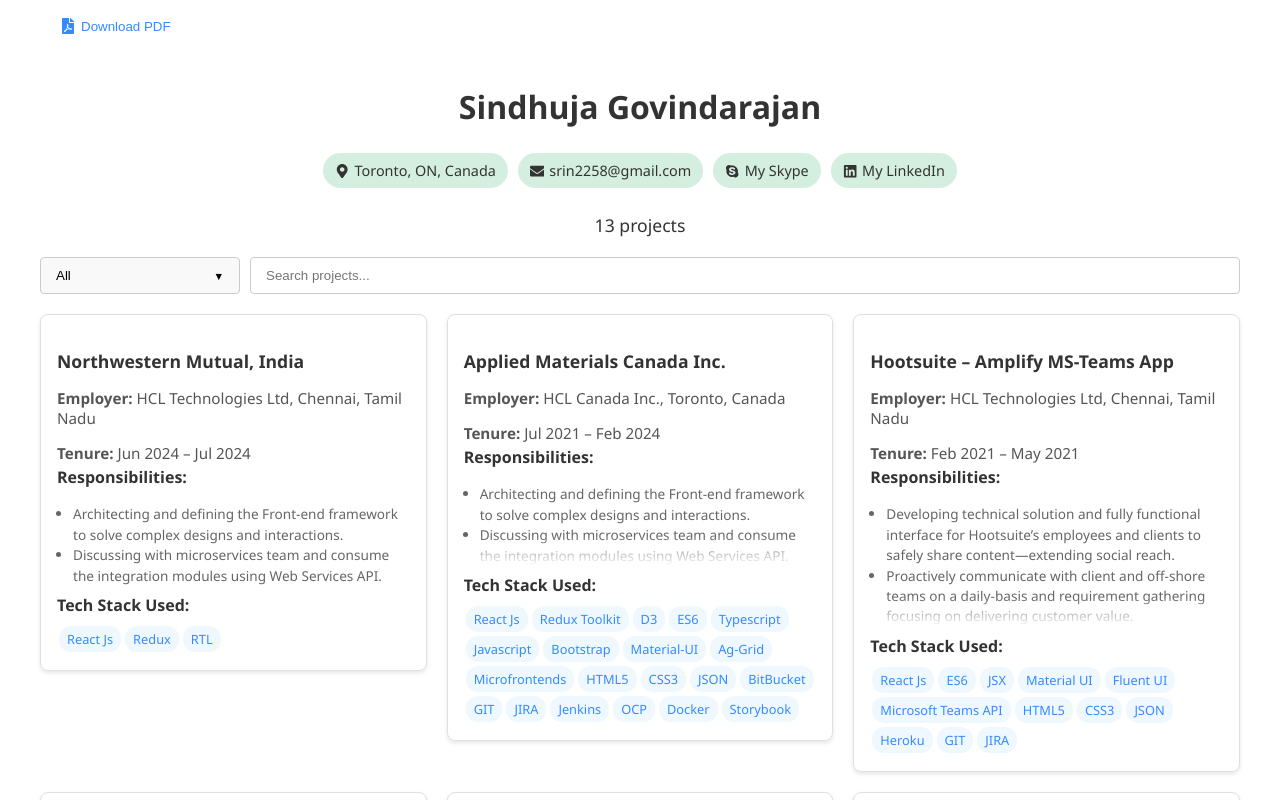
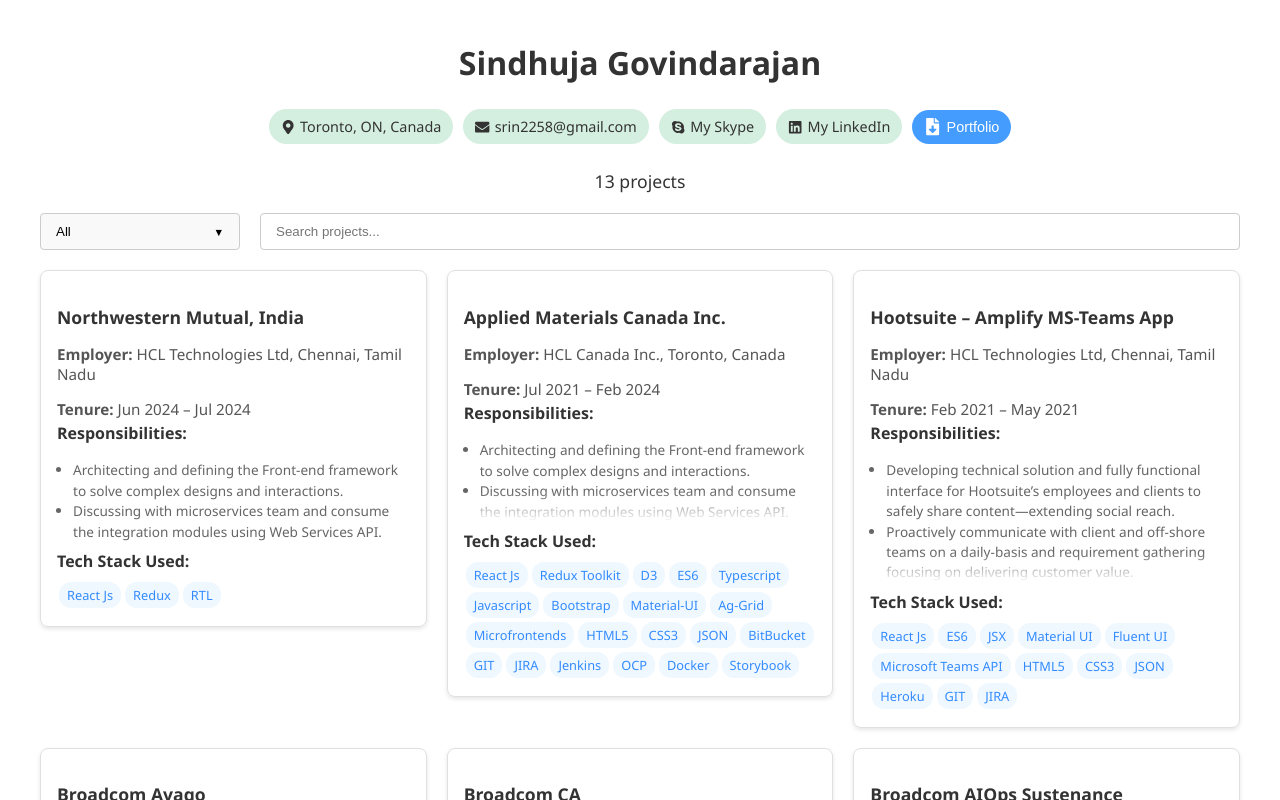
Before and after one commit to sindhujaGovindarajan/frontend-work-portfolio, a React (Create React App) app: page / in a window 1280 px wide. Shown: the top 800 px of the page. Built offline with nearby package versions, Linux system fonts and the light colour scheme.

Commit message:
update: Button Style, Placement

```diff
--- a/src/App.tsx
+++ b/src/App.tsx
@@ -9,7 +9,7 @@
 import styled from "styled-components";
 import { jsPDF } from "jspdf";
 import html2canvas from "html2canvas";
-import { FaFilePdf } from "@react-icons/all-files/fa/FaFilePdf";
+import { FaFileDownload } from "@react-icons/all-files/fa/FaFileDownload";
 import { FaMapMarkerAlt } from "@react-icons/all-files/fa/FaMapMarkerAlt";
 import { FaEnvelope } from "@react-icons/all-files/fa/FaEnvelope";
 import { FaSkype } from "@react-icons/all-files/fa/FaSkype";
@@ -413,6 +413,7 @@
   display: flex;
   align-items: center;
   margin-bottom: 20px;
+  column-gap: 10px;
 `;
 
 const SearchInput = styled.input`
@@ -571,9 +572,6 @@
       <Container>
         {" "}
         <div ref={inputRef}>
-          <Button label="Download PDF" onClick={downloadPDF}>
-            <FaFilePdf /> {/* Add the icon */}
-          </Button>
           {/* <HeaderContainer className={isSticky ? "sticky" : ""}> */}
           <HeaderContainer>
             <Header>Sindhuja Govindarajan</Header>
@@ -601,6 +599,9 @@
               <FaLinkedin />
               <span>My LinkedIn</span>
             </ContactChip>
+            <Button label="Portfolio" onClick={downloadPDF} title="Download">
+              <FaFileDownload />
+            </Button>
           </ContactContainer>
           <ProjectCount>
             {filteredProjects.length < allProjectData.length &&
--- a/src/components/Button.tsx
+++ b/src/components/Button.tsx
@@ -1,23 +1,29 @@
 import React from "react";
 import styled from "styled-components";
 
-interface ButtonProps {
+interface ButtonProps extends React.ButtonHTMLAttributes<HTMLButtonElement> {
   label: string;
   onClick: () => void;
   children?: React.ReactNode;
 }
 
 const StyledButton = styled.button`
-  /* Add your button styles here */
-  padding: 10px 20px;
-  border: none;
-  border-radius: 4px;
-  color: ${(props) => props.theme.secondary.blue};
-  background-color: white;
-  cursor: pointer;
   display: flex;
   align-items: center;
-  justify-content: center;
+  padding: 8px 12px;
+  margin: 5px;
+  border-radius: 20px;
+  border: none;
+  text-decoration: none;
+  color: white;
+  font-size: 0.9rem;
+  background-color: ${(props) => props.theme.secondary.lightBlue};
+  cursor: pointer;
+  transition: background-color 0.3s ease;
+
+  &:hover {
+    background-color: ${(props) => props.theme.secondary.blue};
+  }
 
   svg {
     margin-right: 5px;
--- a/src/components/Theme.tsx
+++ b/src/components/Theme.tsx
@@ -27,7 +27,7 @@
   cardColor: "#333",
   chipBackground: "#d4efdf",
   chipHover: "#aed6b8",
-  secondary: { blue: "#338bff", lightBlue: "#669cff" },
+  secondary: { blue: "#338bff", lightBlue: "#449cff" },
 };
 
 const darkTheme = {
```
